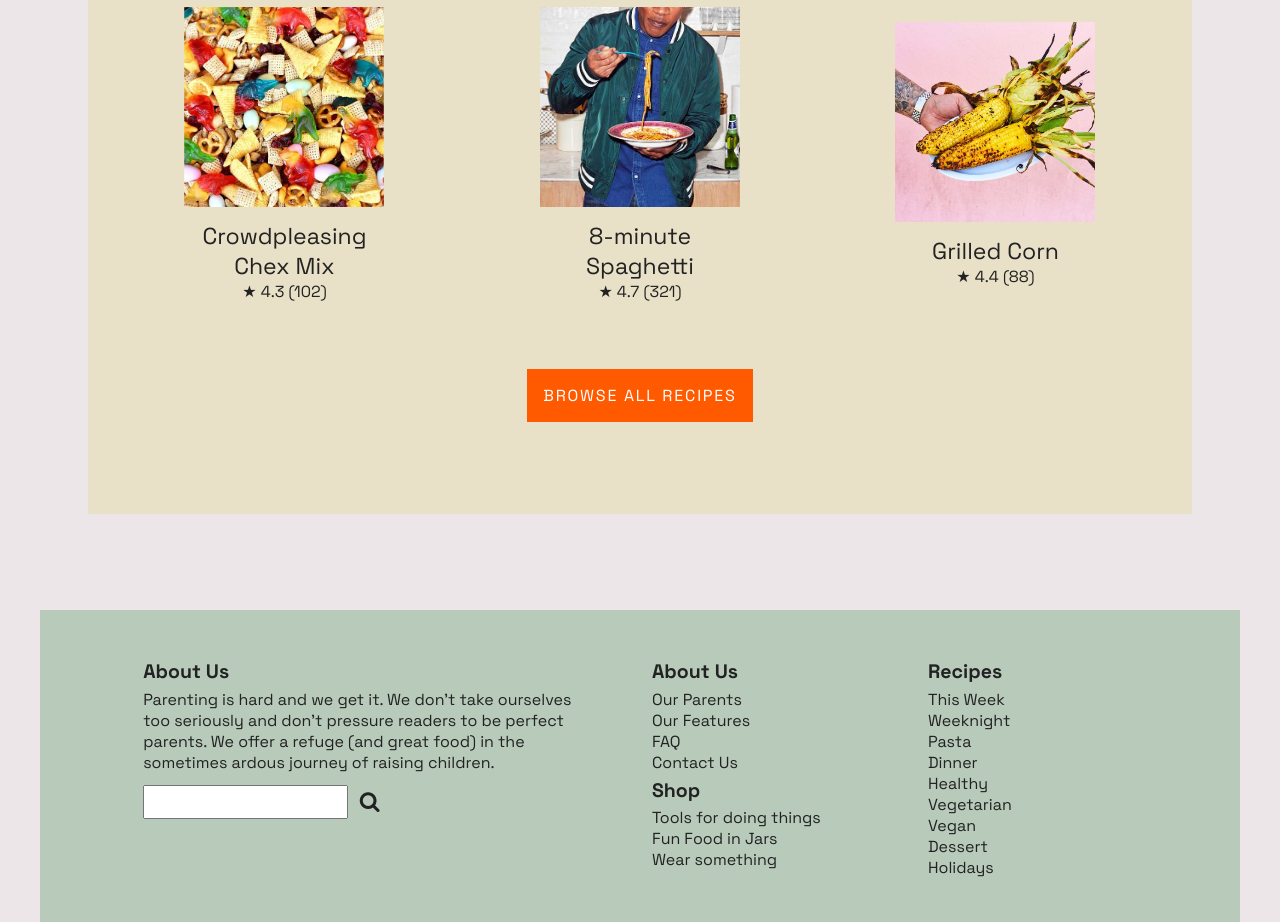
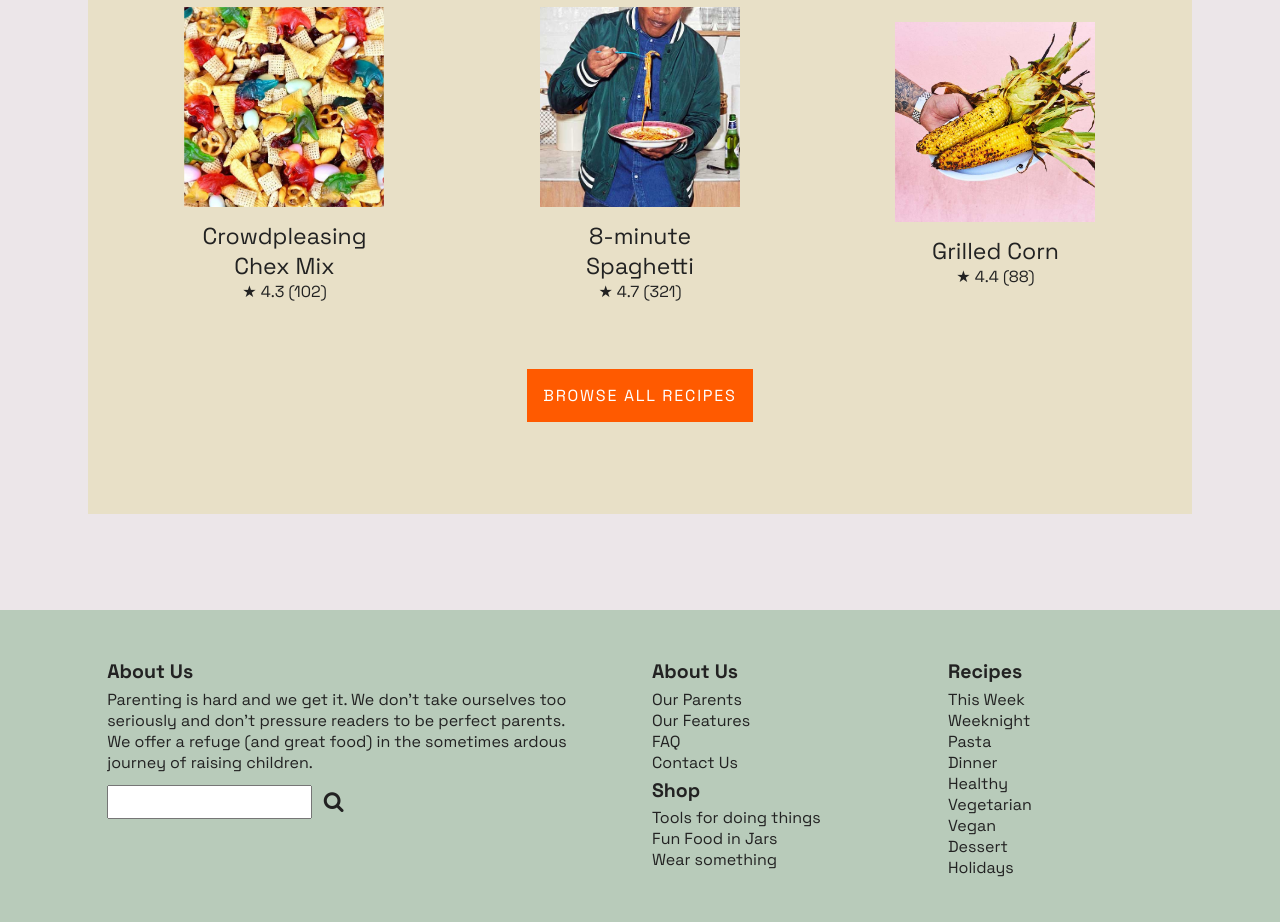
Before and after one commit to sarasaurus/food-app, a plain HTML site: page index.html in a window 1280 px wide. Shown: the part 3972-4894 px from the top of the page. Drawn offline with Linux system fonts and the light colour scheme; a web font is replaced by a local one.

Commit message:
seems fixed, maybe a weird feature of phone preview

```diff
--- a/css/style.css
+++ b/css/style.css
@@ -2,16 +2,18 @@
 @import url('https://fonts.googleapis.com/css2?family=Oi&family=Space+Grotesk:wght@400;500;700&display=swap');
 html {
     font-size: 100%;
+    margin: 0;
   }
   * { /*universal reset*/
-    margin: 0px;
-    padding: 0px;
+    margin: 0;
+    padding: 0;
     box-sizing: border-box;
     text-decoration: none;
     list-style: none;
     color:#222222;
   }
   body {
+    margin: 0;
     width: 100%;
     background-color: #ECE6E9;
   }
```
Also changed, not shown: index.html (+1 -0 lines).
